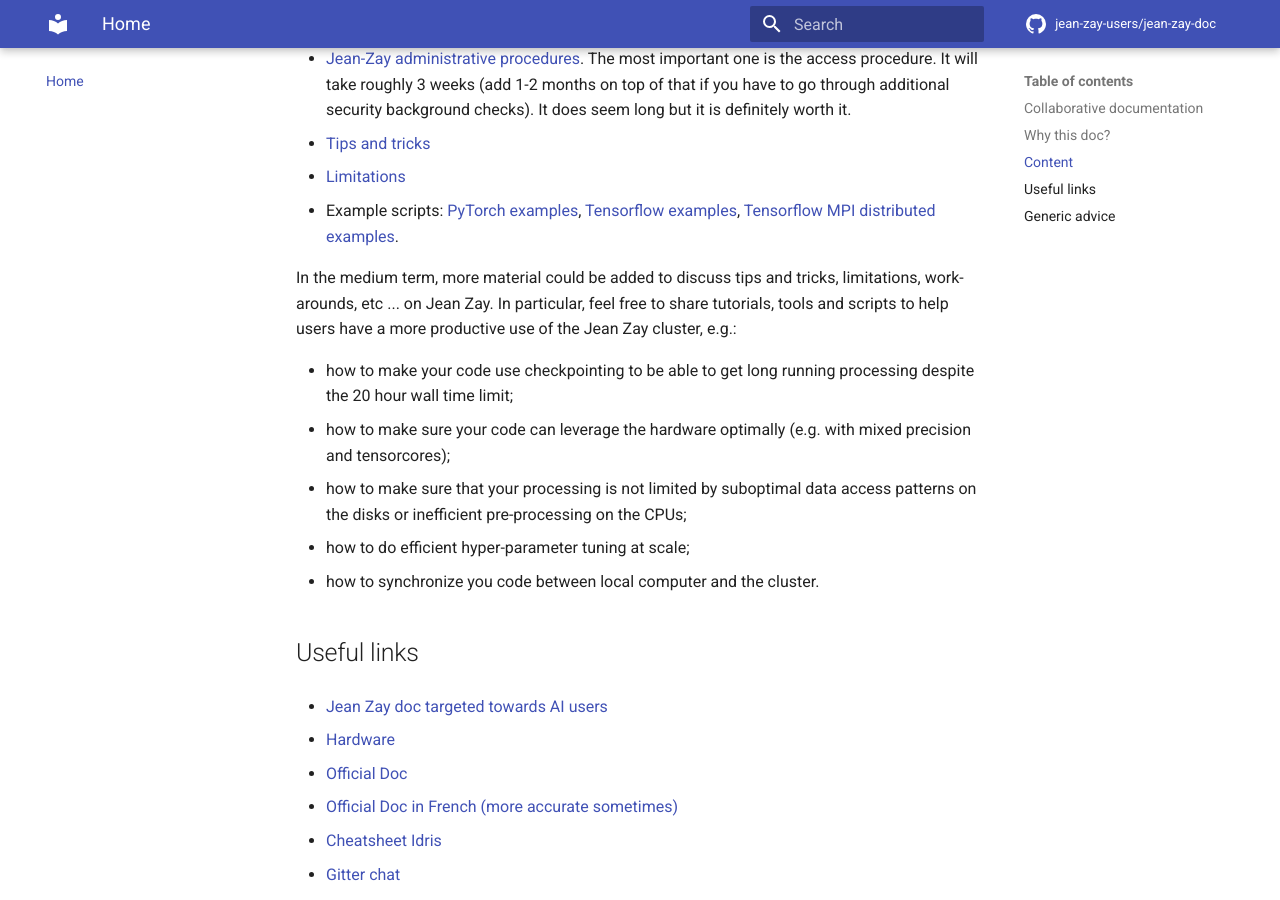
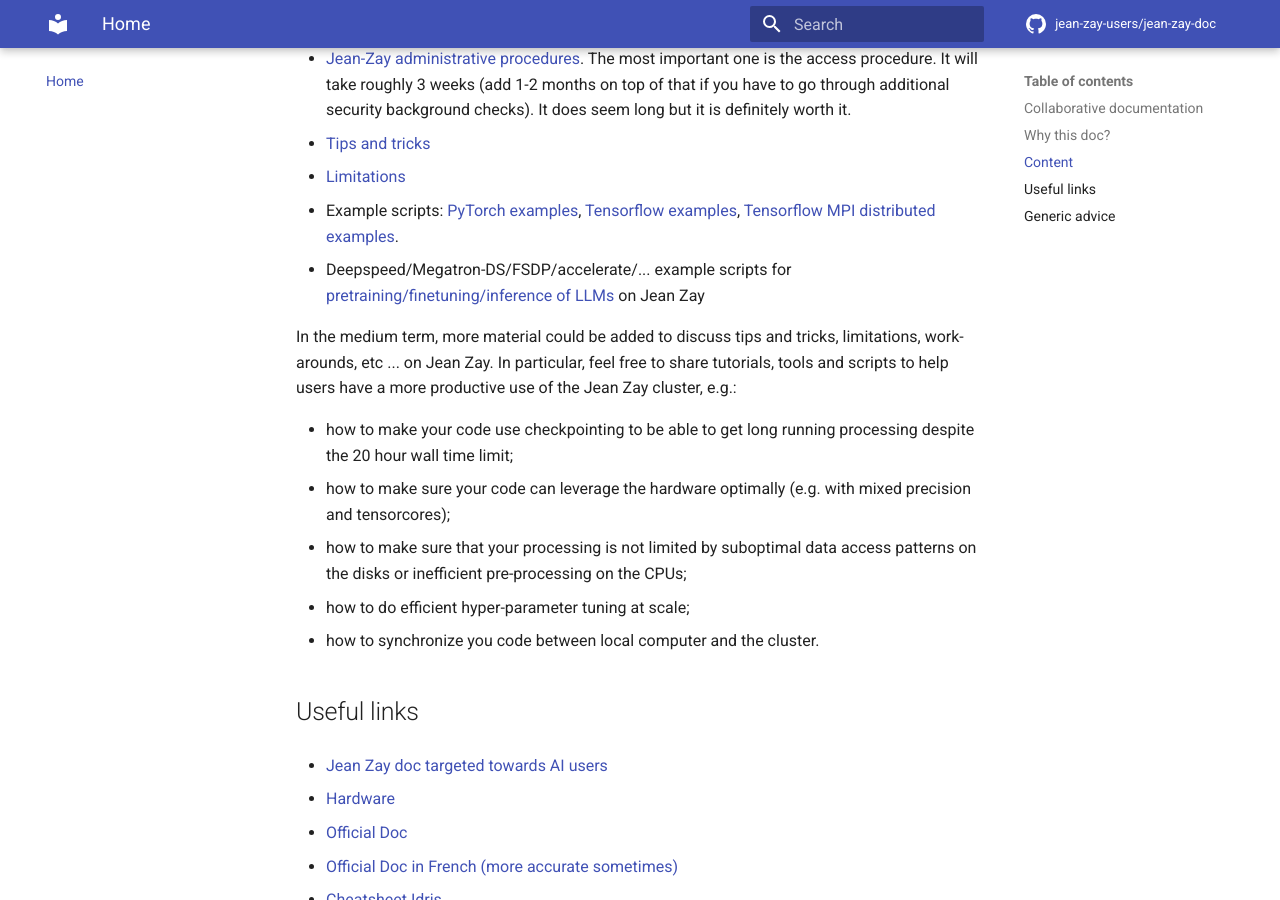
Before and after one commit to jean-zay-users/jean-zay-doc, an MkDocs documentation site: the page built from docs/index.md, in a window 1280 px wide and 900 px high, scrolled down 729 px. Built offline with MkDocs 1.6.1 and Material for MkDocs 9.7.7, drawn with Linux system fonts in a browser that asks for light colours; comment, search, counter and statistics services are not loaded.

Commit message:
Add example scripts for LLM (#100)

```diff
--- a/docs/index.md
+++ b/docs/index.md
@@ -35,6 +35,7 @@ We use gitter for chat, don't hesitate to get involved
 - [Limitations](./limitations.md)
 - Example scripts: [PyTorch examples](./examples/pytorch), [Tensorflow
   examples](./examples/tf), [Tensorflow MPI distributed examples](.examples/tf_mpi/).
+- Deepspeed/Megatron-DS/FSDP/accelerate/... example scripts for [pretraining/finetuning/inference of LLMs](https://gitlab.inria.fr/synalp/plm4all) on Jean Zay
 
 In the medium term, more material could be added to discuss tips and tricks,
 limitations, work-arounds, etc ... on Jean Zay. In particular, feel free to
```
